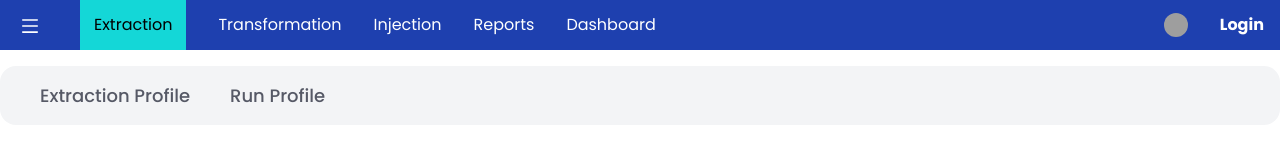
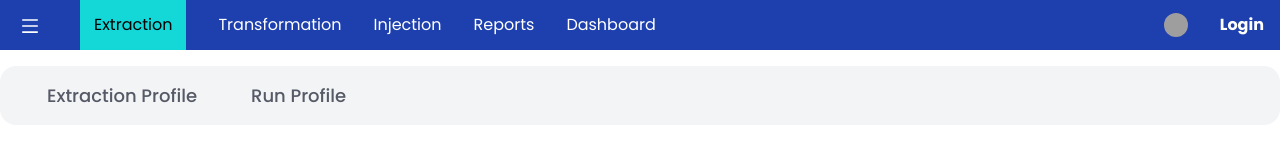
Before and after one commit to texiumsolutions/txdap-migration-platform, a React (Create React App) app: page /extraction in a window 1280 px wide. Shown: the top 168 px of the page. Built offline with nearby package versions, Linux system fonts and the light colour scheme; no server answers; grey boxes are pictures that could not be loaded; a web font is replaced by a local one; what react-papaparse would draw is missing.

Commit message:
active route

```diff
--- a/src/Home/NavbarRoutes/Extraction/Extraction.css
+++ b/src/Home/NavbarRoutes/Extraction/Extraction.css
@@ -36,21 +36,23 @@
 }
 
 /* Extraction  */
-
+.extraction-navbar:focus{
+  background: rgb(153, 160, 198);
+  width: 0%;
+  height: 0px;
+  color: #2d02b1;
+}
 .extraction-navbar {
   font-size: 18px;
   font-weight: 500;
   color: #565966;
   position: relative;
-  padding-top: 40px;
-  padding-bottom: 10px;
+  margin-top: 40px;
+  padding: 7px;
   margin: 20px;
   background-color: transparent;
 }
-.extraction-navbar.active {
-  background-color: black;
-  color: #2d02b1;
-}
+
 .extraction-navbar::after {
   position: absolute;
   left: 0;
--- a/src/Home/NavbarRoutes/Extraction/Extraction.js
+++ b/src/Home/NavbarRoutes/Extraction/Extraction.js
@@ -3,19 +3,21 @@
 import Home from "../../Home";
 import "./Extraction.css";
 
+
 const Extraction = () => {
+
   return (
     <div>
       <Home></Home>
       <div className="flex bg-gray-100 w-full px-5 my-4 py-4 rounded-box">
         <div>
-          <Link className="extraction-navbar" to="/extraction/eprofile">
+          <Link exact activeClassName=" active" className="extraction-navbar" to="/extraction/eprofile">
             Extraction Profile
           </Link>
         </div>
 
         <div>
-          <Link className="extraction-navbar" to="/extraction/runs">
+          <Link exact activeClassName="active" className="extraction-navbar" to="/extraction/runs">
             Run Profile
           </Link>
         </div>
```
